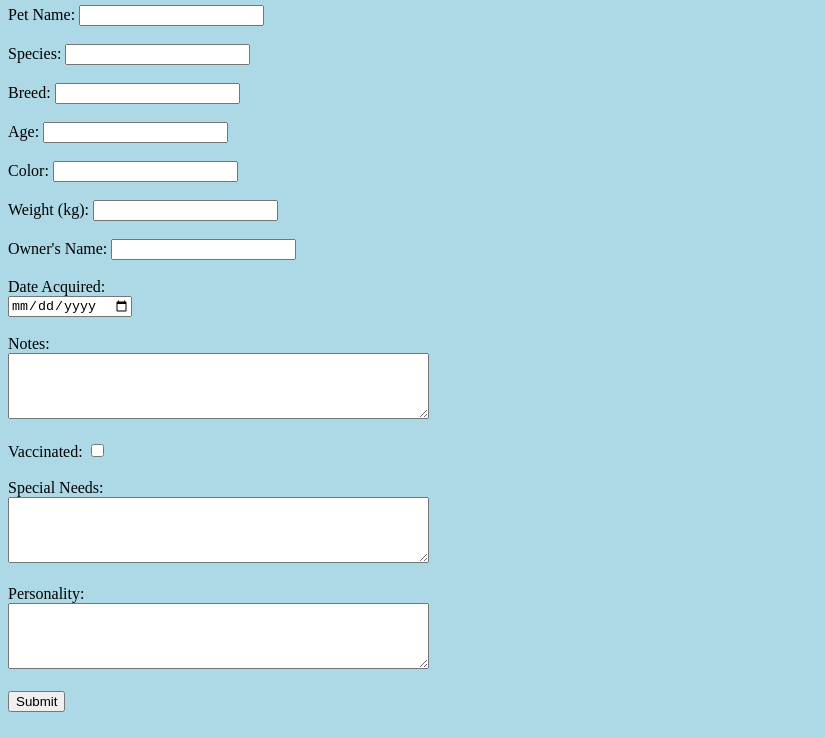
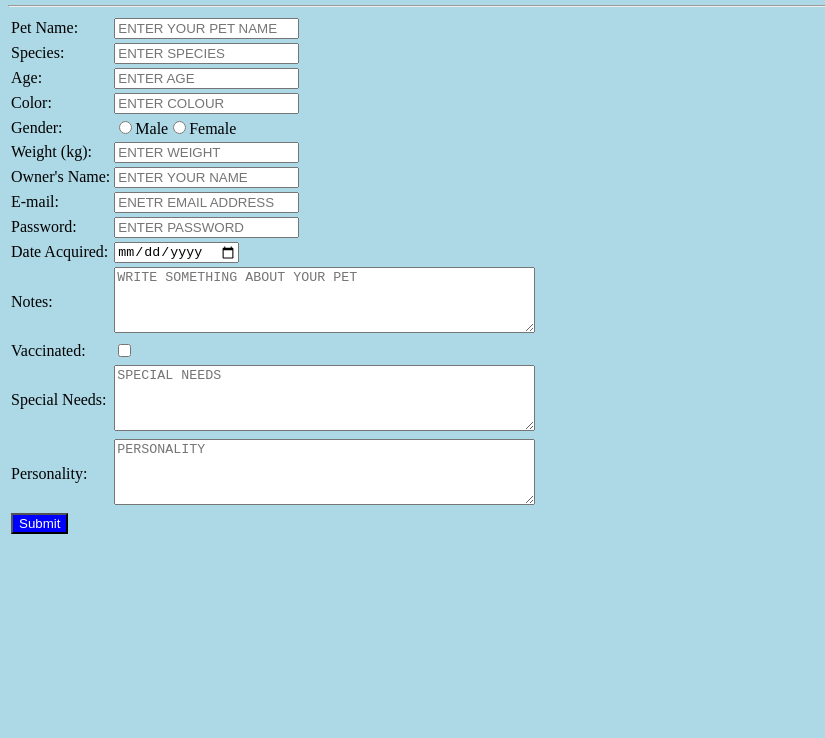
Before and after one commit to ThangavelKaliyamoorthy/Pet_paradise, a plain HTML site: page registerform.html in a window 1280 px wide. Shown: the part 62-800 px from the top of the page, without its empty margins (0-825 px from the left). Drawn offline with Linux system fonts and the light colour scheme.

Commit message:
Update registerform.html
Update registerform.html

```diff
--- a/registerform.html
+++ b/registerform.html
@@ -8,47 +8,94 @@
         body{
             background-color:lightblue;
         }
+        h2{
+            text-align: center;
+        }
+        input[type="submit"]{
+            background-color: blue;
+            color: white;
+        }
     </style>
 </head>
 <body>
-    <h2>Pet Paradise Registration Form</h2>
-    <form action="/submit_pet_info" method="GET">
-        <label for="name">Pet Name:</label>
-        <input type="text" id="name" name="name" required><br><br>
+    <h2>REGISTRATION FORM</h2><hr>
+    <form id="reg" method="GET">
+       <table>
+        <tr>
+        <td><label for="name">Pet Name:</label></td>
+        <td><input type="text" placeholder="ENTER YOUR PET NAME" id="Name" ></td>
+        </tr>
 
-        <label for="species">Species:</label>
-        <input type="text" id="species" name="species" required><br><br>
+        <tr>
+        <td><label for="species">Species:</label></td>
+        <td><input type="text" placeholder="ENTER SPECIES" id="species"></td>
+        </tr>
 
-        <label for="breed">Breed:</label>
-        <input type="text" id="breed" name="breed"><br><br>
+        <tr>
+        <td><label for="age">Age:</label></td>
+        <td><input type="number" placeholder="ENTER AGE" id="age"></td>
+        </tr>
 
-        <label for="age">Age:</label>
-        <input type="number" id="age" name="age"><br><br>
+        <tr>
+        <td><label for="color">Color:</label></td>
+        <td><input type="text" placeholder="ENTER COLOUR" id="color"></td>
+        </tr>
 
-        <label for="color">Color:</label>
-        <input type="text" id="color" name="color"><br><br>
+        <tr>
+        <td>Gender:</td>
+        <td><input type="radio" name="gender">Male<input type="radio" name="gender">Female</input></td>
+        </tr>
 
-        <label for="weight">Weight (kg):</label>
-        <input type="number" id="weight" name="weight"><br><br>
+        <tr>
+        <td><label for="weight">Weight (kg):</label></td>
+        <td><input type="number" placeholder="ENTER WEIGHT" id="weight"></td>
+        </tr>
 
-        <label for="owner">Owner's Name:</label>
-        <input type="text" id="owner" name="owner"><br><br>
+        <tr>
+        <td><label for="owner">Owner's Name:</label></td>
+        <td><input type="text" placeholder="ENTER YOUR NAME" id="owner"></td>
+        </tr>
 
-        <label for="acquisition_date">Date Acquired:</label><br>
-        <input type="date" id="acquisition_date" name="acquisition_date"><br><br>
+        <tr>
+        <td><label for="mail">E-mail:</label></td>
+        <td><input type="text" placeholder="ENETR EMAIL ADDRESS" id="mail"></td>
+        </tr>
 
-        <label for="notes">Notes:</label><br>
-        <textarea id="notes" name="notes" rows="4" cols="50"></textarea><br><br>
+        <tr>
+            <td><label for="password">Password:</label></td>
+            <td><input type="password" placeholder="ENTER PASSWORD" id="password"></td>
+        </tr>
 
-        <label for="vaccinated">Vaccinated:</label>
-        <input type="checkbox" id="vaccinated" name="vaccinated"><br><br>
-        <label for="special_needs">Special Needs:</label><br>
-        <textarea id="special_needs" name="special_needs" rows="4" cols="50"></textarea><br><br>
+        <tr>
+        <td><label for="acquisition_date">Date Acquired:</label></td>
+        <td><input type="date" placeholder="ENTER DATE" name="acquisition_date"></td>
+        </tr>
 
-        <label for="personality">Personality:</label><br>
-        <textarea id="personality" name="personality" rows="4" cols="50"></textarea><br><br>
+        <tr>
+        <td><label for="notes">Notes:</label></td>
+        <td><textarea id="notes" placeholder="WRITE SOMETHING ABOUT YOUR PET" rows="4" cols="50"></textarea></td>
+        </tr>
 
-        <input type="submit" value="Submit">
+        <tr>
+        <td><label for="vaccinated">Vaccinated:</label></td>
+        <td><input type="checkbox" id="vaccinated" name="vaccinated"></td>
+        </tr>
+
+        <tr>
+        <td><label for="special_needs">Special Needs:</label></td>
+        <td><textarea placeholder="SPECIAL NEEDS" name="special_needs" rows="4" cols="50"></textarea></td>
+        </tr>
+
+        <tr>
+        <td><label for="personality">Personality:</label></td>
+        <td><textarea  placeholder="PERSONALITY" name="personality" rows="4" cols="50"></textarea></td>
+        </tr>
+
+        <tr>
+        <td><input type="submit" value="Submit" onclick="subform()"></input></td>
+        </tr>
+        </table>
     </form>
+    <script src="del.js"></script>
 </body>
 </html>
```
